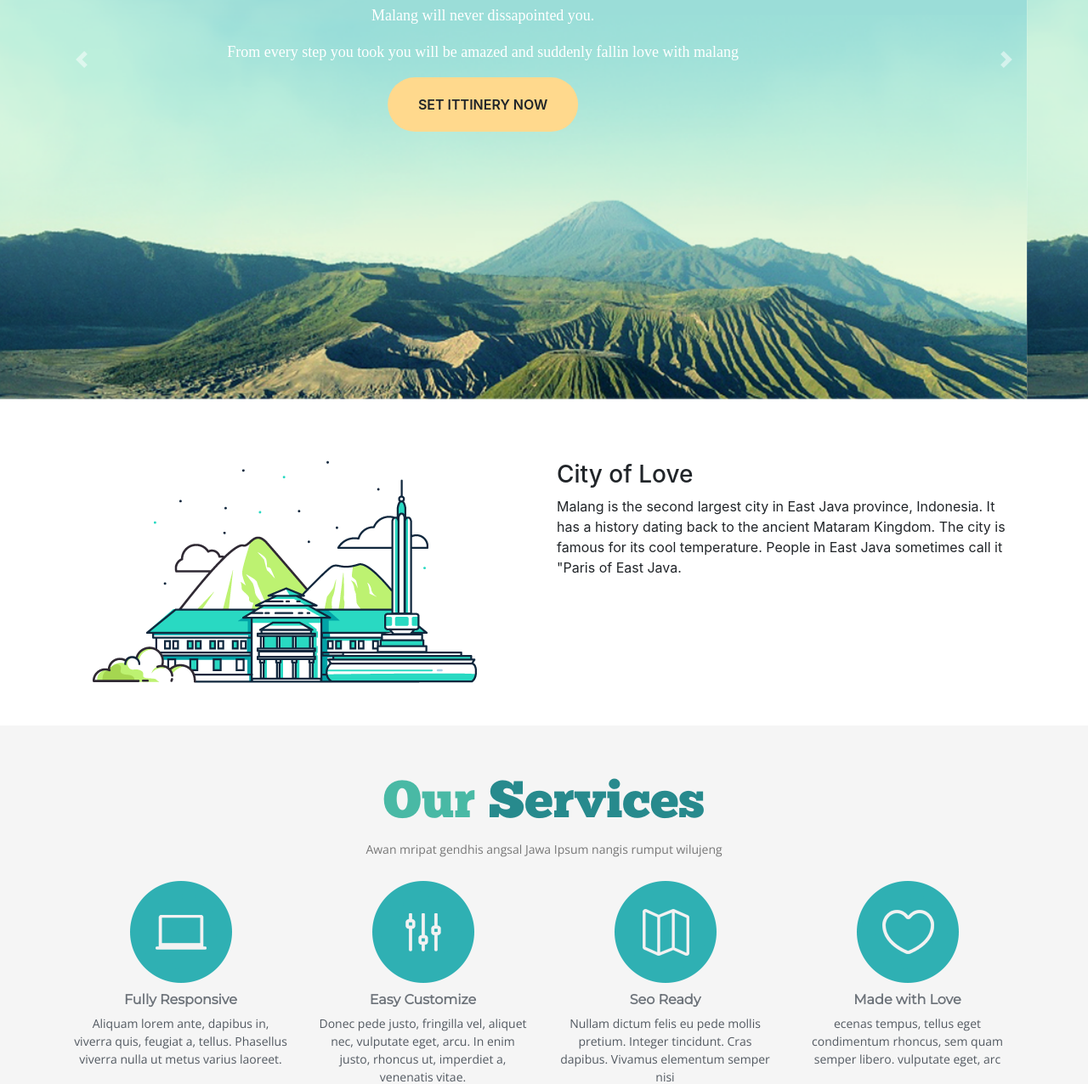
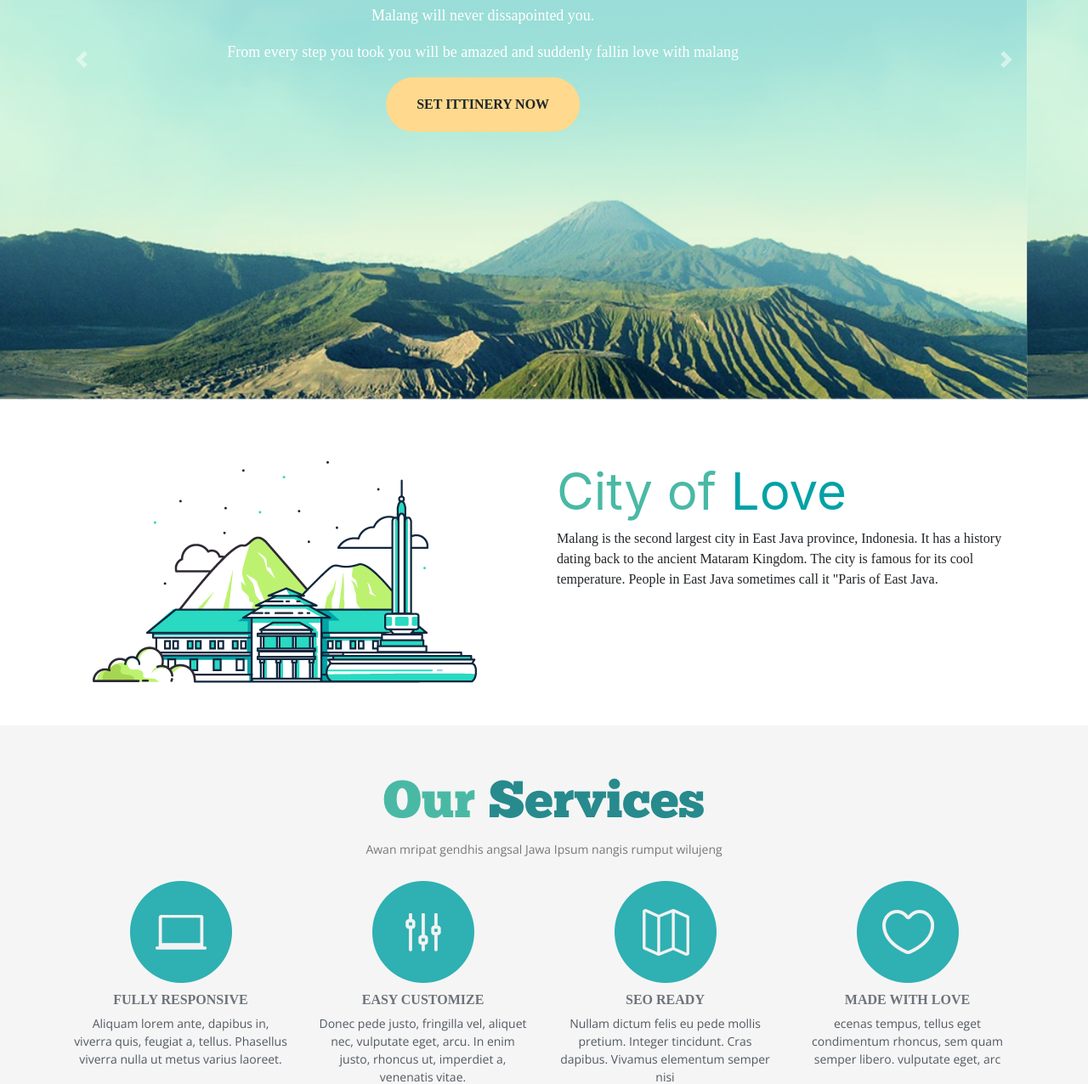
Before and after one commit to shivangi46/landing-page, a plain HTML site: page index.html in a window 1280 px wide. Shown: the part 330-1606 px from the top of the page at 85% size. Drawn offline with nearby package versions, Linux system fonts and the light colour scheme.

Commit message:
changes in fonts styles

```diff
--- a/css/style.css
+++ b/css/style.css
@@ -70,10 +70,12 @@
 .btn-xl{
     padding: 1.25rem 2.25rem;
     font-size: 1rem;
-    font-weight: 600;
     text-transform: uppercase;
     border: none;
     border-radius: 10rem;
+    font-family: "Lato script=all rev=1", "Adobe Blank";
+    font-weight: 900;
+    font-style: normal;
 }
 .text_all h3{
     font-size:3.8rem;
@@ -98,6 +100,21 @@
 
 #third_section .row img{
     padding:1.5rem;
+}
+.city_love h3{
+    font-size:60px;
+    font-weight:400;
+    color:#49b9a5;
+}
+
+.city_love h3 span{
+    color: #01a2a6;
+}
+.city_love p{
+    font-family: "Lato script=all rev=2", "Adobe Blank";
+    font-weight: 400;
+    font-style: normal;
+
 }
 
 .section_heading{
@@ -126,9 +143,12 @@
 }
 .text-muted h4{
     font-size:16px;
-    font-family: 'Montserrat';
-    font-weight: 800;
+
     color:#6d737a;
+    font-family: "Montserrat script=all rev=1", "Adobe Blank";
+    font-weight: 700;
+    font-style: normal;
+    text-transform:uppercase;
 }
 
 
--- a/index.html
+++ b/index.html
@@ -12,8 +12,10 @@
 
   <link rel="stylesheet" type="text/css" href="css/style.css">
 
+
   <link href="https://fonts.googleapis.com/css?family=Lato:400,900&display=swap" rel="stylesheet">
   <link href="https://fonts.googleapis.com/css?family=Lato&display=swap" rel="stylesheet">
+  <link href="https://fonts.googleapis.com/css?family=Montserrat:400,700&display=swap" rel="stylesheet">
   <link href="https://fonts.googleapis.com/css?family=Montserrat&display=swap" rel="stylesheet">
   <link href="https://fonts.googleapis.com/css?family=Open+Sans&display=swap" rel="stylesheet">
 
@@ -121,8 +123,8 @@
           <img class="img-fluid rounded mt-4 mb-md-0" src="img/building_image.png" alt="">
 
         </div>
-        <div class="col-md-6   py-5">
-          <h3 class="">City of Love</h3>
+        <div class="col-md-6 city_love py-5">
+          <h3 >City of<span> Love</span></h3>
           <p>Malang is the second largest city in East Java province, Indonesia. It has a history dating back to the
             ancient Mataram Kingdom. The city is famous for its cool temperature. People in East Java sometimes call it
             "Paris of East Java.</p>
```
